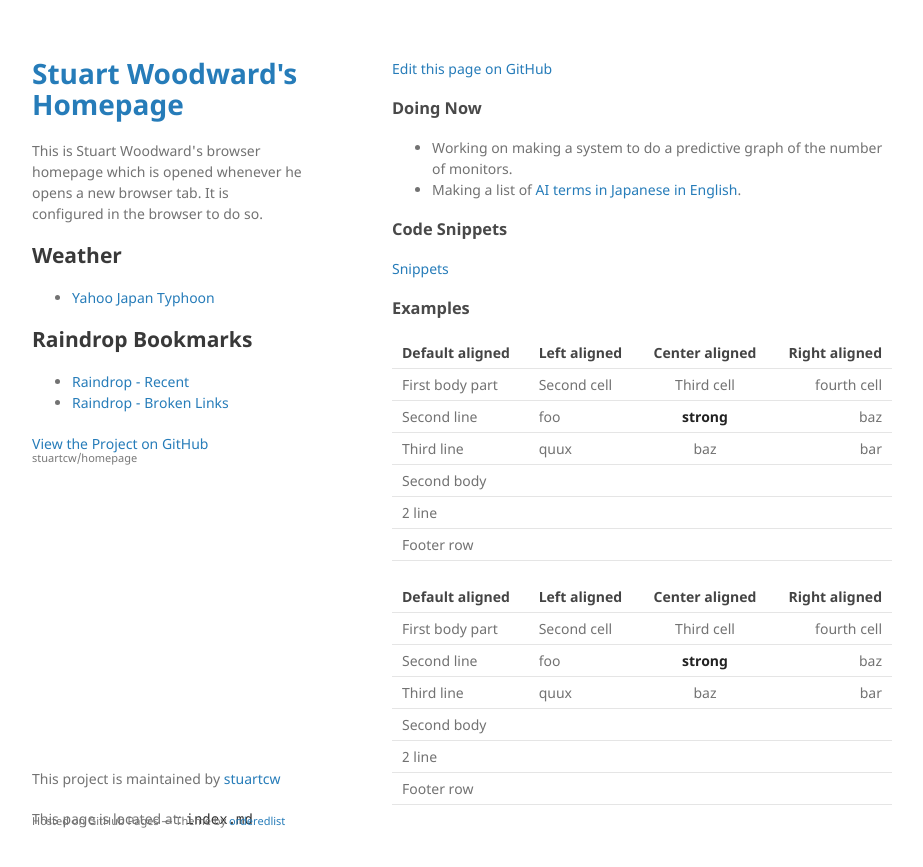
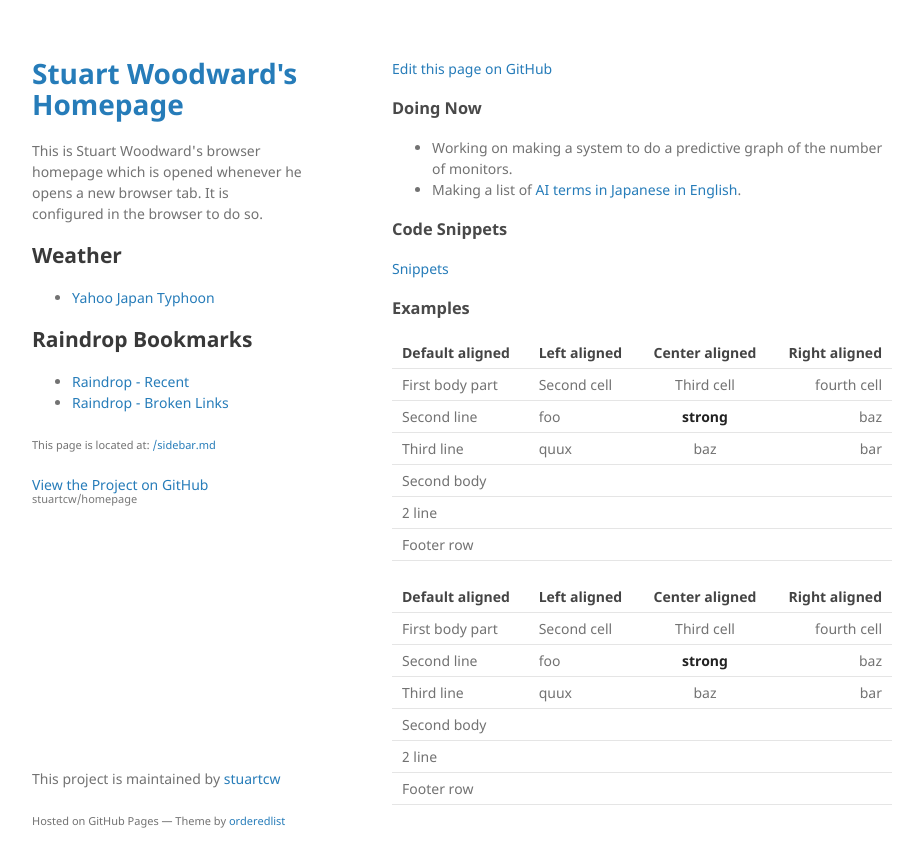
Before and after one commit to stuartcw/homepage, a Jekyll site: the page built from index.md, in a window 1280 px wide. Shown: the top 867 px of the page, without its empty margins (178-1101 px from the left). Built offline with Jekyll 4.4.1, drawn with Linux system fonts in a browser that asks for light colours.

Commit message:
Update sidebar.md
Added location

```diff
--- a/sidebar.md
+++ b/sidebar.md
@@ -8,6 +8,5 @@
 * [Raindrop - Recent](https://app.raindrop.io/my/0)
 * [Raindrop - Broken Links](https://app.raindrop.io/my/0/broken:true)
 
-<footer>
-  <p>This page is located at: <code>{{ page.path }}</code></p>
-</footer>
+
+<small>This page is located at: [/sidebar.md](https://github.com/stuartcw/homepage/edit/master/sidebar.md)</small>
```
